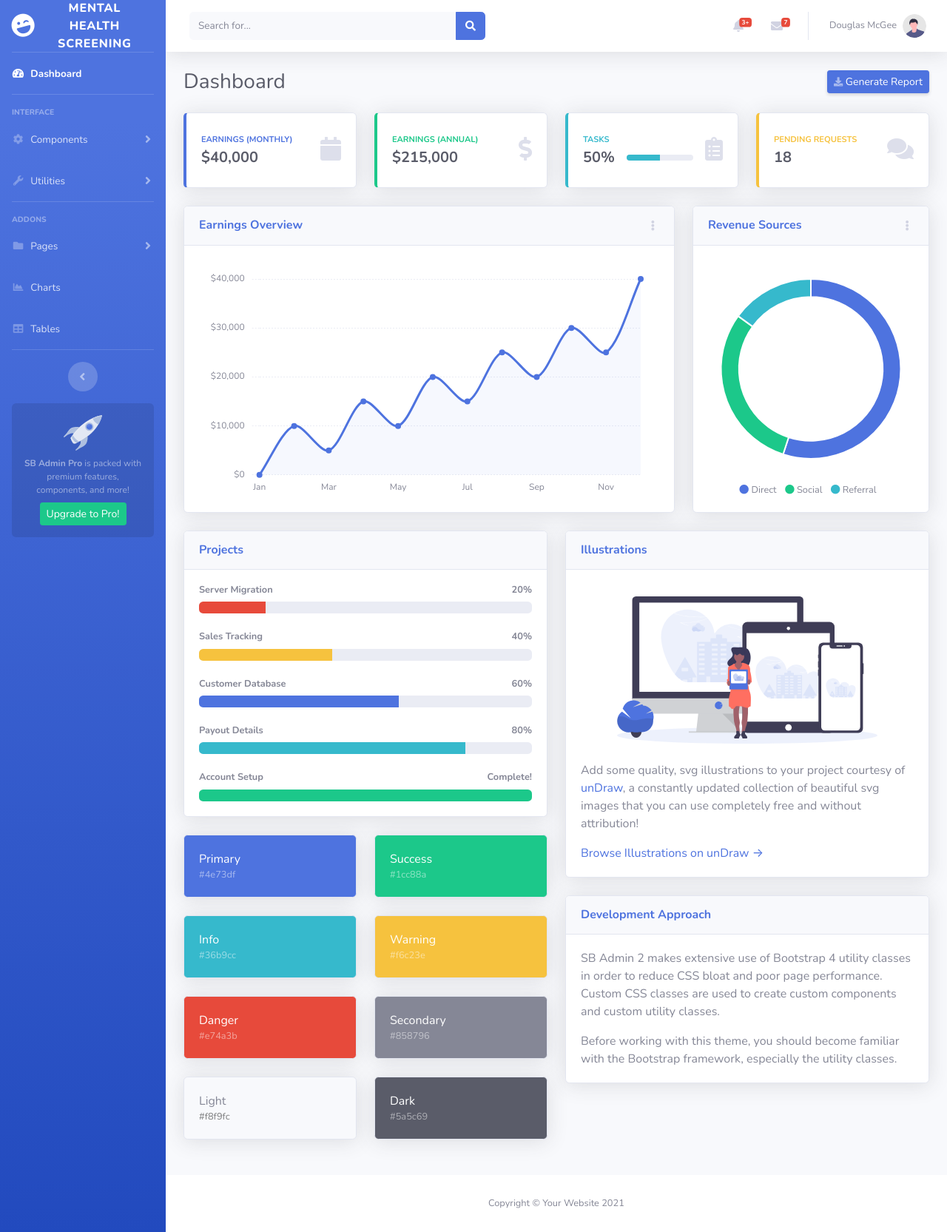
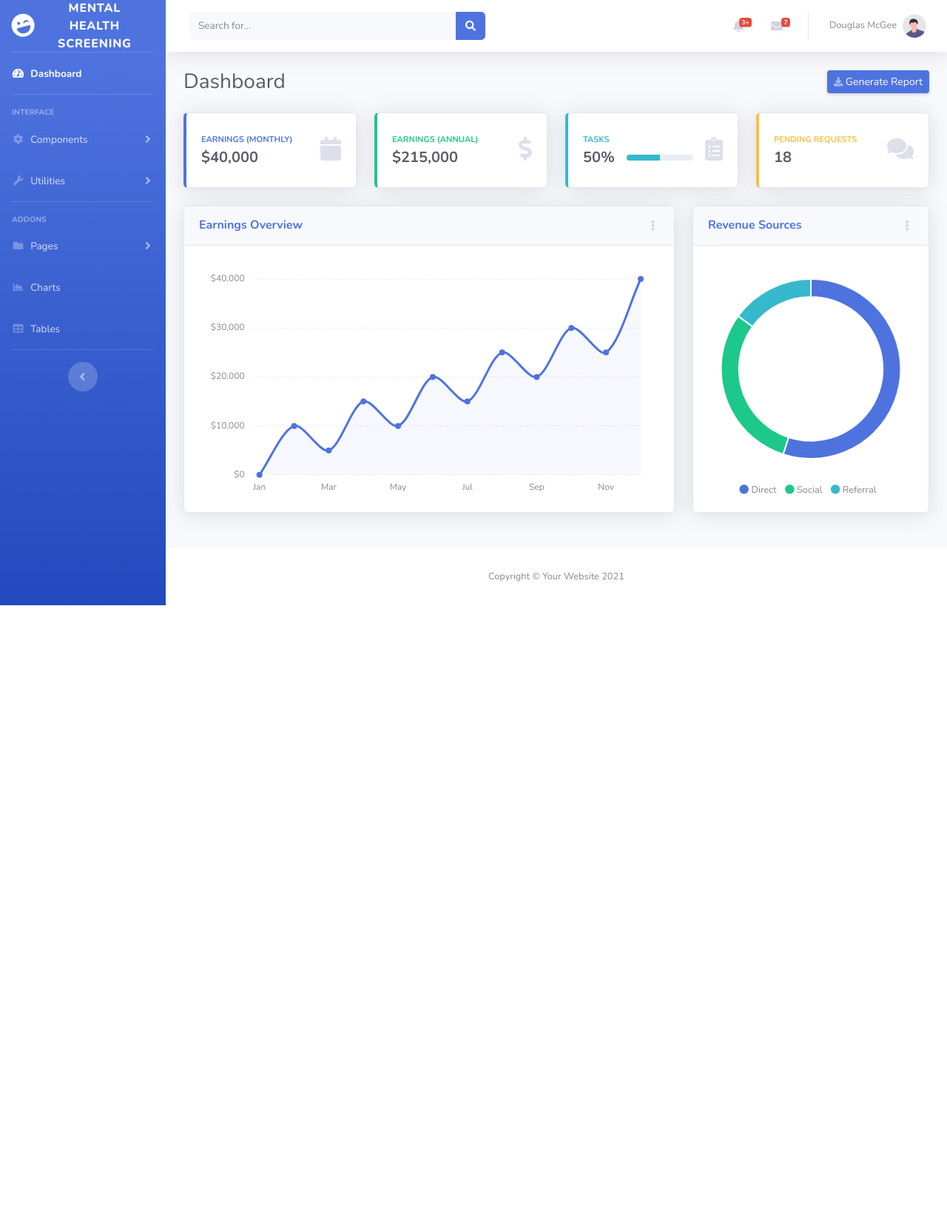
Before and after one commit to Aleph-04/mental-health-screening-system, a Flask app: page /dashboard in a window 1280 px wide. Shown: the whole page at 74% size. After the commit the page ends 818 px from the top, so only its background shows below. Run offline with Flask 3, Linux system fonts and the light colour scheme; some libraries are stand-ins or nearby versions.

Commit message:
removed unnecessary components

```diff
--- a/mhs-system/templates/index.html
+++ b/mhs-system/templates/index.html
@@ -140,13 +140,6 @@
             <!-- Sidebar Toggler (Sidebar) -->
             <div class="text-center d-none d-md-inline">
                 <button class="rounded-circle border-0" id="sidebarToggle"></button>
-            </div>
-
-            <!-- Sidebar Message -->
-            <div class="sidebar-card d-none d-lg-flex">
-                <img class="sidebar-card-illustration mb-2" src="static/img/undraw_rocket.svg" alt="...">
-                <p class="text-center mb-2"><strong>SB Admin Pro</strong> is packed with premium features, components, and more!</p>
-                <a class="btn btn-success btn-sm" href="https://startbootstrap.com/theme/sb-admin-pro">Upgrade to Pro!</a>
             </div>
 
         </ul>
@@ -310,7 +303,7 @@
                                 </a>
                                 <a class="dropdown-item d-flex align-items-center" href="#">
                                     <div class="dropdown-list-image mr-3">
-                                        <img class="rounded-circle" src="https://source.unsplash.com/Mv9hjnEUHR4/60x60"
+                                        <img class="rounded-circle" src="static/img/undraw_rocket.svg"
                                             alt="...">
                                         <div class="status-indicator bg-success"></div>
                                     </div>
@@ -543,7 +536,7 @@
                         <!-- Content Column -->
                         <div class="col-lg-6 mb-4">
 
-                            <!-- Project Card Example -->
+                            <!-- Project Card Example and color stuff
                             <div class="card shadow mb-4">
                                 <div class="card-header py-3">
                                     <h6 class="m-0 font-weight-bold text-primary">Projects</h6>
@@ -582,7 +575,7 @@
                                 </div>
                             </div>
 
-                            <!-- Color System -->
+                            <!-- Color System
                             <div class="row">
                                 <div class="col-lg-6 mb-4">
                                     <div class="card bg-primary text-white shadow">
@@ -649,12 +642,13 @@
                                     </div>
                                 </div>
                             </div>
+                             -->
 
                         </div>
 
                         <div class="col-lg-6 mb-4">
 
-                            <!-- Illustrations -->
+                            <!-- Illustrations
                             <div class="card shadow mb-4">
                                 <div class="card-header py-3">
                                     <h6 class="m-0 font-weight-bold text-primary">Illustrations</h6>
@@ -672,8 +666,9 @@
                                         unDraw &rarr;</a>
                                 </div>
                             </div>
+                            -->
 
-                            <!-- Approach -->
+                            <!-- Approach
                             <div class="card shadow mb-4">
                                 <div class="card-header py-3">
                                     <h6 class="m-0 font-weight-bold text-primary">Development Approach</h6>
@@ -686,6 +681,7 @@
                                         Bootstrap framework, especially the utility classes.</p>
                                 </div>
                             </div>
+-->
 
                         </div>
                     </div>
@@ -738,21 +734,21 @@
     </div>
 
     <!-- Bootstrap core JavaScript-->
-    <script src="vendor/jquery/jquery.min.js"></script>
-    <script src="vendor/bootstrap/js/bootstrap.bundle.min.js"></script>
+    <script src="static/vendor/jquery/jquery.min.js"></script>
+    <script src="static/vendor/bootstrap/js/bootstrap.bundle.min.js"></script>
 
     <!-- Core plugin JavaScript-->
-    <script src="vendor/jquery-easing/jquery.easing.min.js"></script>
+    <script src="static/vendor/jquery-easing/jquery.easing.min.js"></script>
 
     <!-- Custom scripts for all pages-->
-    <script src="js/sb-admin-2.min.js"></script>
+    <script src="static/js/sb-admin-2.min.js"></script>
 
     <!-- Page level plugins -->
-    <script src="vendor/chart.js/Chart.min.js"></script>
+    <script src="static/vendor/chart.js/Chart.min.js"></script>
 
     <!-- Page level custom scripts -->
-    <script src="js/demo/chart-area-demo.js"></script>
-    <script src="js/demo/chart-pie-demo.js"></script>
+    <script src="static/js/demo/chart-area-demo.js"></script>
+    <script src="static/js/demo/chart-pie-demo.js"></script>
 
 </body>
 
```
